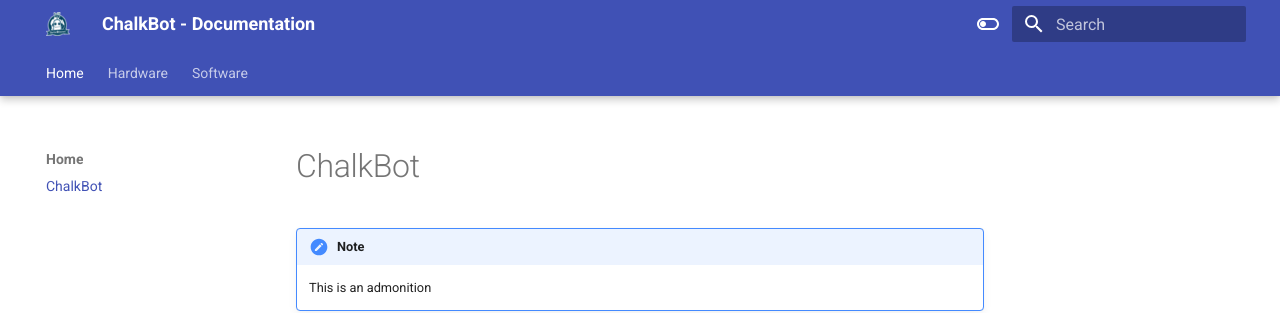
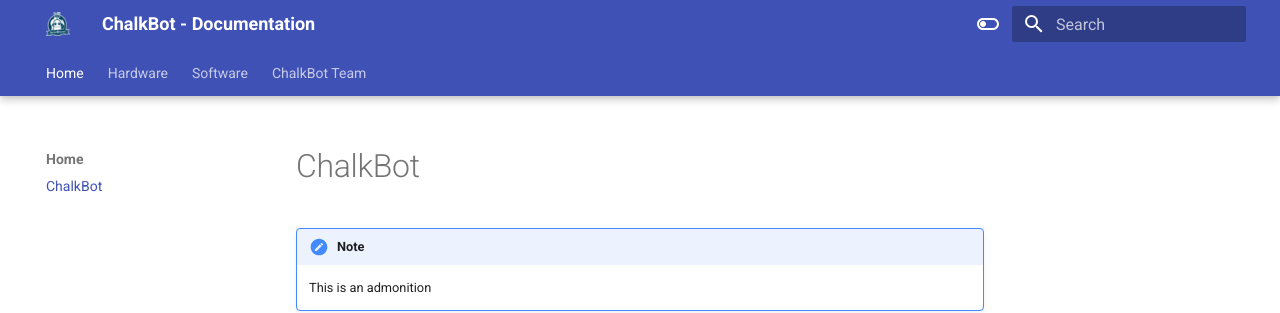
Before and after one commit to BerlinUnited/ChalkBot, an MkDocs documentation site: the page built from docs/index.md, in a window 1280 px wide. Shown: the top 313 px of the page. Built offline with MkDocs 1.6.1 and Material for MkDocs 9.7.7, drawn with Linux system fonts in a browser that asks for light colours.

```diff
--- a/mkdocs.yml
+++ b/mkdocs.yml
@@ -6,7 +6,8 @@ nav:
     - 'hardware/index.md'
   - Software:
     - 'software/index.md'
-
+  - ChalkBot Team:
+    - 'raspberrypi.md'
 theme:
   name: material
   favicon: img/favicon.ico
```
